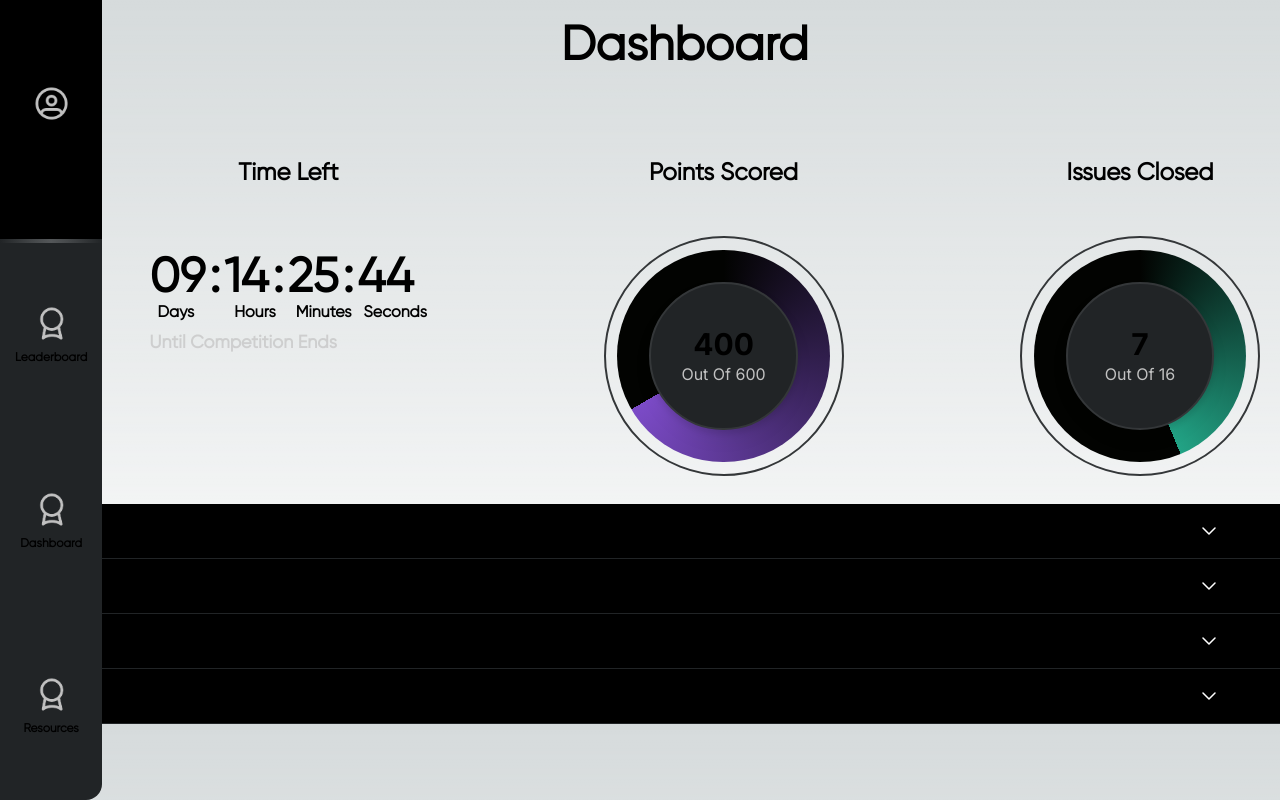
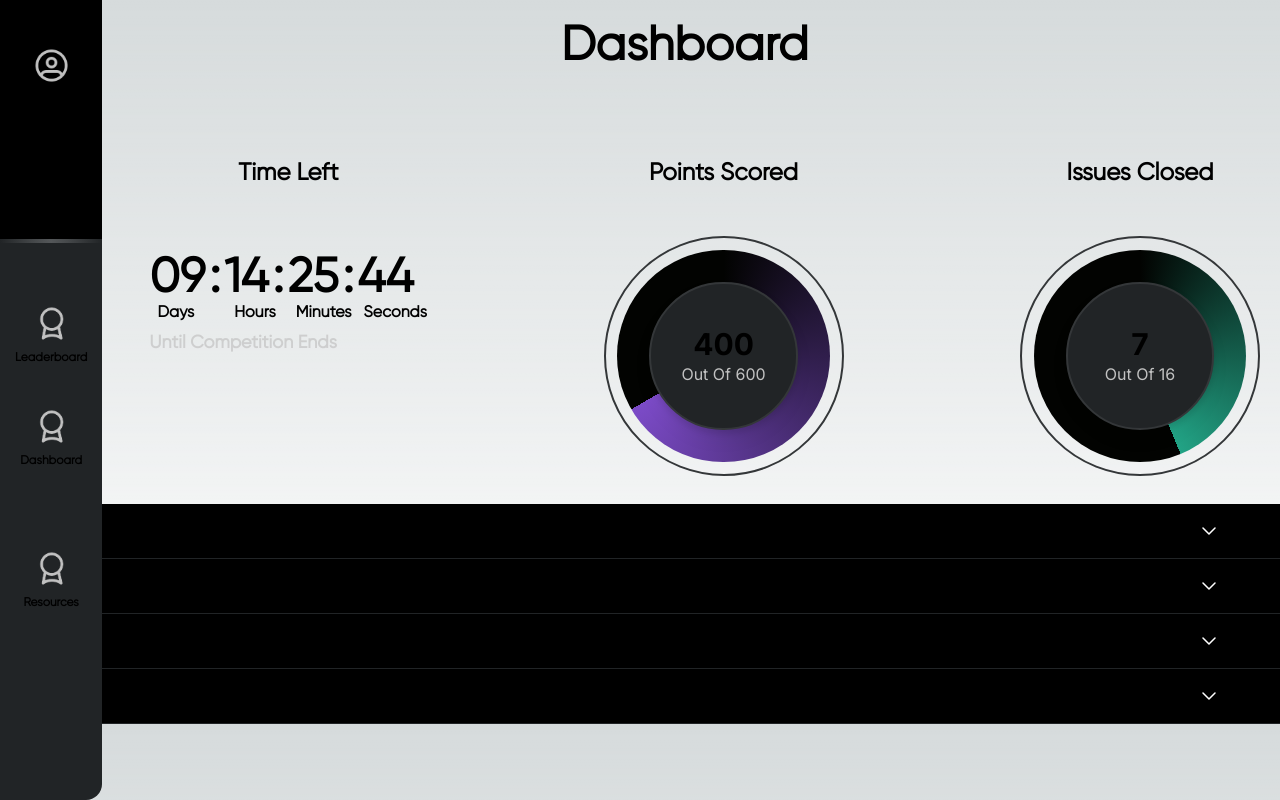
Before and after one commit to Keshav-Aneja/Forkthis-2023-frontend, a Next.js app: page /dashboard in a window 1280 px wide. Built offline with nearby package versions, Linux system fonts and the light colour scheme; what tailwindcss-gradients would draw is missing.

Commit message:
feat:responsivity fixes, routing to dashboard

```diff
--- a/src/app/Resources/page.tsx
+++ b/src/app/Resources/page.tsx
@@ -1,6 +1,6 @@
 'use client';
 import Card from "@/components/Card";
-import Sidebarrr from "@/components/Sidebarrr";
+import Sidebarrr from "@/components/Sidebar";
 import Cardbox from "@/components/Cardbox";
 
 import img1 from "/public/images/cat.png";
--- a/src/app/dashboard/page.tsx
+++ b/src/app/dashboard/page.tsx
@@ -1,5 +1,5 @@
 "use client";
-import Sidebarrr from "@/components/Sidebarrr";
+import Sidebarrr from "@/components/Sidebar";
 import DashboardInfo from "@/sections/DashboardInfo";
 import RepoPanel from "@/sections/RepoPanel";
 export default function page() {
--- a/src/app/page.tsx
+++ b/src/app/page.tsx
@@ -5,7 +5,7 @@ import ProgressCircular from "../components/ProgressCircular";
 import RepoPanel from "@/sections/RepoPanel";
 import CountdownTimer from "@/components/CountdownTimer";
 import DashboardInfo from "@/sections/DashboardInfo";
-import Sidebarrr from "@/components/Sidebarrr";
+import Sidebarrr from "@/components/Sidebar";
 const targetDate = new Date("2023-08-31 T23:59:59");
 let progressData = [
   {
--- a/src/components/Sidebar.tsx
+++ b/src/components/Sidebar.tsx
@@ -0,0 +1,102 @@
+"use client";
+
+import { useState, useEffect, useRef } from "react";
+import { useMediaQuery } from "@mui/material";
+import Link from "next/link";
+import Resources from "../app/resources/page";
+import Image from "next/image";
+
+export default function Sidebarrr() {
+  const isDesktop = useMediaQuery("(max-width: 500px)");
+  const [menuOpened, setMenuOpened] = useState(!isDesktop);
+
+  const toggleMenu = () => {
+    setMenuOpened((prevMenuOpened) => !prevMenuOpened);
+  };
+
+  return (
+    <div
+      className={`mainNav bg-[#212426] fixed w-[100%] rounded-br-2xl rounded-bl-2xl h-12 p-2 ${
+        menuOpened ? "h-fit pb-5 p-2" : ""
+      } md:h-16 md:flex md:items-center md:justify-center md:text-lg lg:rounded-br-2xl lg:h-screen lg:w-[7%]
+       lg:rounded-tr-2xl lg:rounded-bl-none lg:p-0 lg:hover:w-[8%] duration-300 ease-linear z-50 lg:fixed`}
+    >
+      <div className="icon md:hidden" onClick={toggleMenu}>
+        <svg viewBox="0 0 100 80" width="40" height="35">
+          <rect width="100" height="5" rx="8" fill="#C2C2C2"></rect>
+          <rect y="30" width="100" height="5" rx="8" fill="#C2C2C2"></rect>
+          <rect y="60" width="100" height="5" rx="8" fill="#C2C2C2"></rect>
+        </svg>
+      </div>
+      <div
+        className={`nav flex justify-center items-center flex-col gap-5 md:visible lg:visible md:flex-row md:justify-around md:w-[100%] md:items-baseline lg:flex-col lg:text-xs lg:h-[100%] lg:gap-0 ${
+          menuOpened ? "block" : "hidden"
+        }`}
+      >
+        <div className="sm:w-[100%] sm:px-2 md:w-[60%] flex md:justify-between gap-5 items-center  md:gap-2 lg:flex-col lg:py-12 lg:gap-3 lg:w-[100%] lg:h-[30%] lg:hover:bg-black lg:px-5  lg:hover:text-sm duration-300 sm:justify-center">
+          <Image
+            className="md:w-[1.5rem] lg:w-[2.2rem] sm:hidden md:block"
+            src="/dashboard/userIcon.png"
+            width={50}
+            height={50}
+            alt="Picture of the author"
+          />
+          <span className="font-gilroyRegular font-bold">Home</span>
+        </div>
+
+        <div
+          className="w-full h-1 sm:hidden lg:block p-0 m-0"
+          style={{
+            backgroundImage:
+              "linear-gradient(90deg, rgba(33,36,38,1) 0%, rgba(71,74,76,1) 35%, rgba(84,87,89,1) 50%, rgba(71,74,76,1) 65%, rgba(33,36,38,1) 100%)",
+          }}
+        ></div>
+        <div className="sm:w-[100%] sm:px-2 md:w-[60%]badges flex flex-col gap-5 md:flex-row lg:flex-col lg:gap-0 lg:w-[100%] lg:text-xs lg:h-[70%]">
+          <div className="w-full flex justify-between gap-5 items-center md:justify-center md:gap-2 lg:flex-col lg:h-[33.3%]  lg:hover:bg-black  lg:hover:text-sm  duration-300 sm:justify-center">
+            <Image
+              className="md:w-[1.5rem] lg:w-[2.2rem] sm:hidden md:block"
+              src="/dashboard/awardIcon.png"
+              width={50}
+              height={50}
+              alt="Picture of the author"
+            />
+            <span className="font-gilroyRegular font-bold text-center">
+              Leaderboard
+            </span>
+          </div>
+          <Link href="/dashboard">
+          <div className="w-full flex justify-between gap-5 items-center md:justify-center md:gap-2 lg:flex-col lg:h-[33.3%]  lg:hover:bg-black  lg:hover:text-sm  duration-300 sm:justify-center">
+            <Image
+              className="md:w-[1.5rem] lg:w-[2.2rem] sm:hidden md:block"
+              src="/dashboard/awardIcon.png"
+              width={50}
+              height={50}
+              alt="Picture of the author"
+            />
+            <span className="font-gilroyRegular font-bold  text-center">
+              Dashboard
+            </span>
+          </div>
+          </Link>
+
+          <Link
+            href="/Resources"
+            className="w-full flex justify-between gap-5 items-center md:justify-center md:gap-2 lg:flex-col lg:h-[33.3%]  lg:hover:bg-black  lg:hover:text-sm duration-300 sm:justify-center "
+          >
+            <Image
+              className="md:w-[1.5rem] lg:w-[2.2rem] sm:hidden md:block"
+              src="/dashboard/awardIcon.png"
+              width={50}
+              height={50}
+              alt="Picture not shown"
+            />
+
+            <span className="font-gilroyRegular font-bold  text-center">
+              Resources
+            </span>
+          </Link>
+        </div>
+      </div>
+    </div>
+  );
+}
--- a/src/components/Sidebarrr.tsx
+++ /dev/null
@@ -1,101 +0,0 @@
-"use client";
-
-import { useState, useEffect, useRef } from "react";
-import { useMediaQuery } from "@mui/material";
-import Link from "next/link";
-import Resources from "../app/resources/page";
-import Image from "next/image";
-
-export default function Sidebarrr() {
-  const isDesktop = useMediaQuery("(max-width: 500px)");
-  const [menuOpened, setMenuOpened] = useState(!isDesktop);
-
-  const toggleMenu = () => {
-    setMenuOpened((prevMenuOpened) => !prevMenuOpened);
-  };
-
-  return (
-    <div
-      className={`mainNav bg-[#212426] fixed w-[100%] rounded-br-2xl rounded-bl-2xl h-12 p-2 ${
-        menuOpened ? "h-fit pb-5 p-2" : ""
-      } md:h-16 md:flex md:items-center md:justify-center md:text-lg lg:rounded-br-2xl lg:h-screen lg:w-[7%]
-       lg:rounded-tr-2xl lg:rounded-bl-none lg:p-0 lg:hover:w-[8%] duration-300 ease-linear z-50 lg:fixed`}
-    >
-      <div className="icon md:hidden" onClick={toggleMenu}>
-        <svg viewBox="0 0 100 80" width="40" height="35">
-          <rect width="100" height="5" rx="8" fill="#C2C2C2"></rect>
-          <rect y="30" width="100" height="5" rx="8" fill="#C2C2C2"></rect>
-          <rect y="60" width="100" height="5" rx="8" fill="#C2C2C2"></rect>
-        </svg>
-      </div>
-      <div
-        className={`nav flex justify-center items-center flex-col gap-5 md:visible lg:visible md:flex-row md:justify-around md:w-[100%] md:items-baseline lg:flex-col lg:text-xs lg:h-[100%] lg:gap-0 ${
-          menuOpened ? "block" : "hidden"
-        }`}
-      >
-        <div className="home w-[60%] flex justify-between gap-5 items-center md:justify-center md:w-max md:gap-2 lg:flex-col lg:py-12 lg:gap-3 lg:w-[100%] lg:h-[30%] lg:hover:bg-black lg:px-5  lg:hover:text-sm duration-300">
-          <Image
-            className="md:w-[1.5rem] lg:w-[2.2rem]"
-            src="/dashboard/userIcon.png"
-            width={50}
-            height={50}
-            alt="Picture of the author"
-          />
-          <span className="font-gilroyRegular font-bold">Home</span>
-        </div>
-
-        <div
-          className="w-full h-1 sm:hidden lg:block p-0 m-0"
-          style={{
-            backgroundImage:
-              "linear-gradient(90deg, rgba(33,36,38,1) 0%, rgba(71,74,76,1) 35%, rgba(84,87,89,1) 50%, rgba(71,74,76,1) 65%, rgba(33,36,38,1) 100%)",
-          }}
-        ></div>
-        <div className="w-[60%] badges flex flex-col gap-5 md:flex-row lg:flex-col lg:gap-0 lg:w-[100%] lg:text-xs lg:h-[70%]">
-          <div className="w-full flex justify-between gap-5 items-center md:justify-center md:gap-2 lg:flex-col lg:h-[33.3%]  lg:hover:bg-black  lg:hover:text-sm  duration-300">
-            <Image
-              className="md:w-[1.5rem] lg:w-[2.2rem]"
-              src="/dashboard/awardIcon.png"
-              width={50}
-              height={50}
-              alt="Picture of the author"
-            />
-            <span className="font-gilroyRegular font-bold text-center">
-              Leaderboard
-            </span>
-          </div>
-
-          <div className="w-full flex justify-between gap-5 items-center md:justify-center md:gap-2 lg:flex-col lg:h-[33.3%]  lg:hover:bg-black  lg:hover:text-sm  duration-300">
-            <Image
-              className="md:w-[1.5rem] lg:w-[2.2rem]"
-              src="/dashboard/awardIcon.png"
-              width={50}
-              height={50}
-              alt="Picture of the author"
-            />
-            <span className="font-gilroyRegular font-bold  text-center">
-              Dashboard
-            </span>
-          </div>
-
-          <Link
-            href="/Resources"
-            className="w-full flex justify-between gap-5 items-center md:justify-center md:gap-2 lg:flex-col lg:h-[33.3%]  lg:hover:bg-black  lg:hover:text-sm duration-300"
-          >
-            <Image
-              className="md:w-[1.5rem] lg:w-[2.2rem]"
-              src="/dashboard/awardIcon.png"
-              width={50}
-              height={50}
-              alt="Picture not shown"
-            />
-
-            <span className="font-gilroyRegular font-bold  text-center">
-              Resources
-            </span>
-          </Link>
-        </div>
-      </div>
-    </div>
-  );
-}
```
